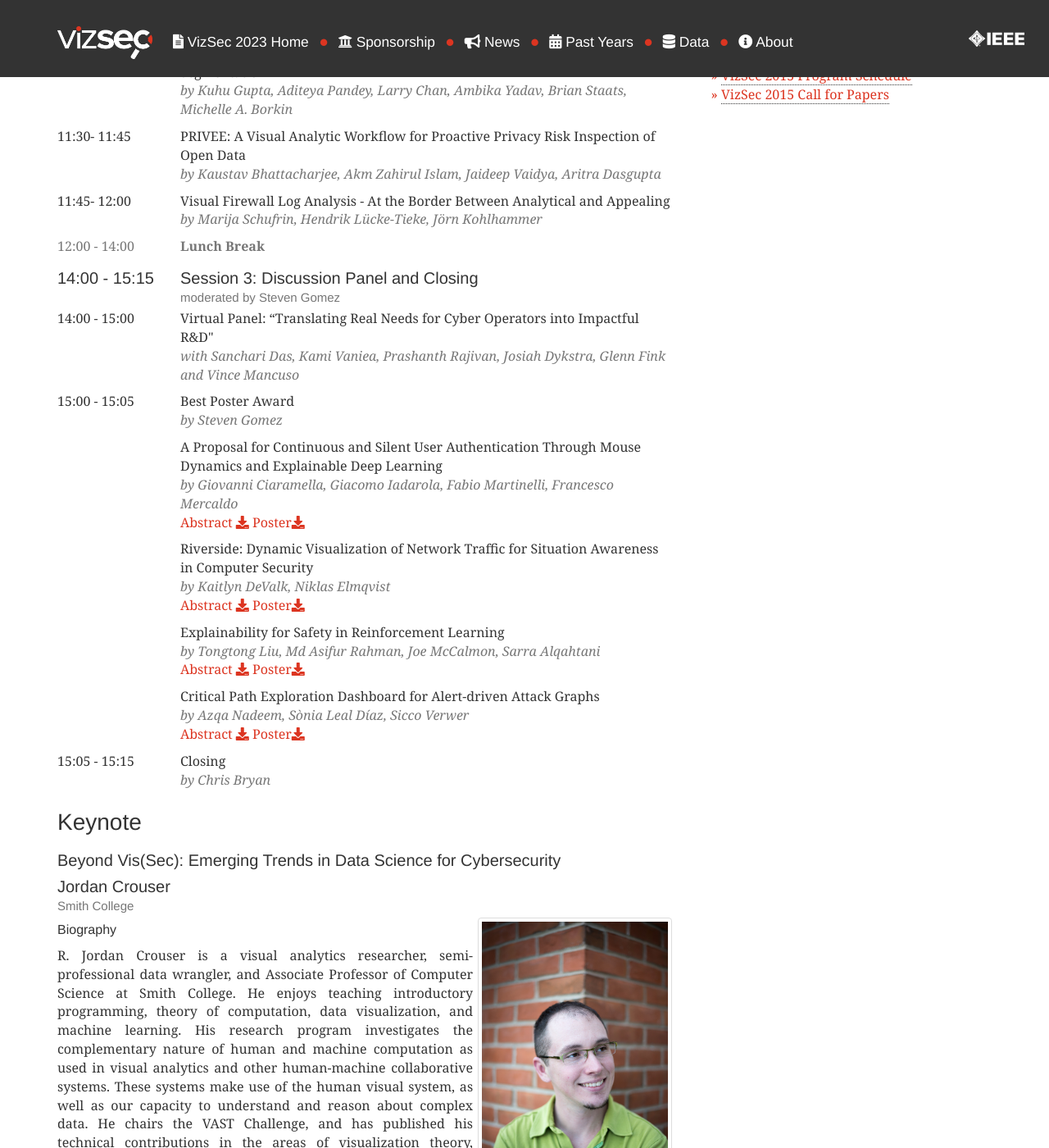
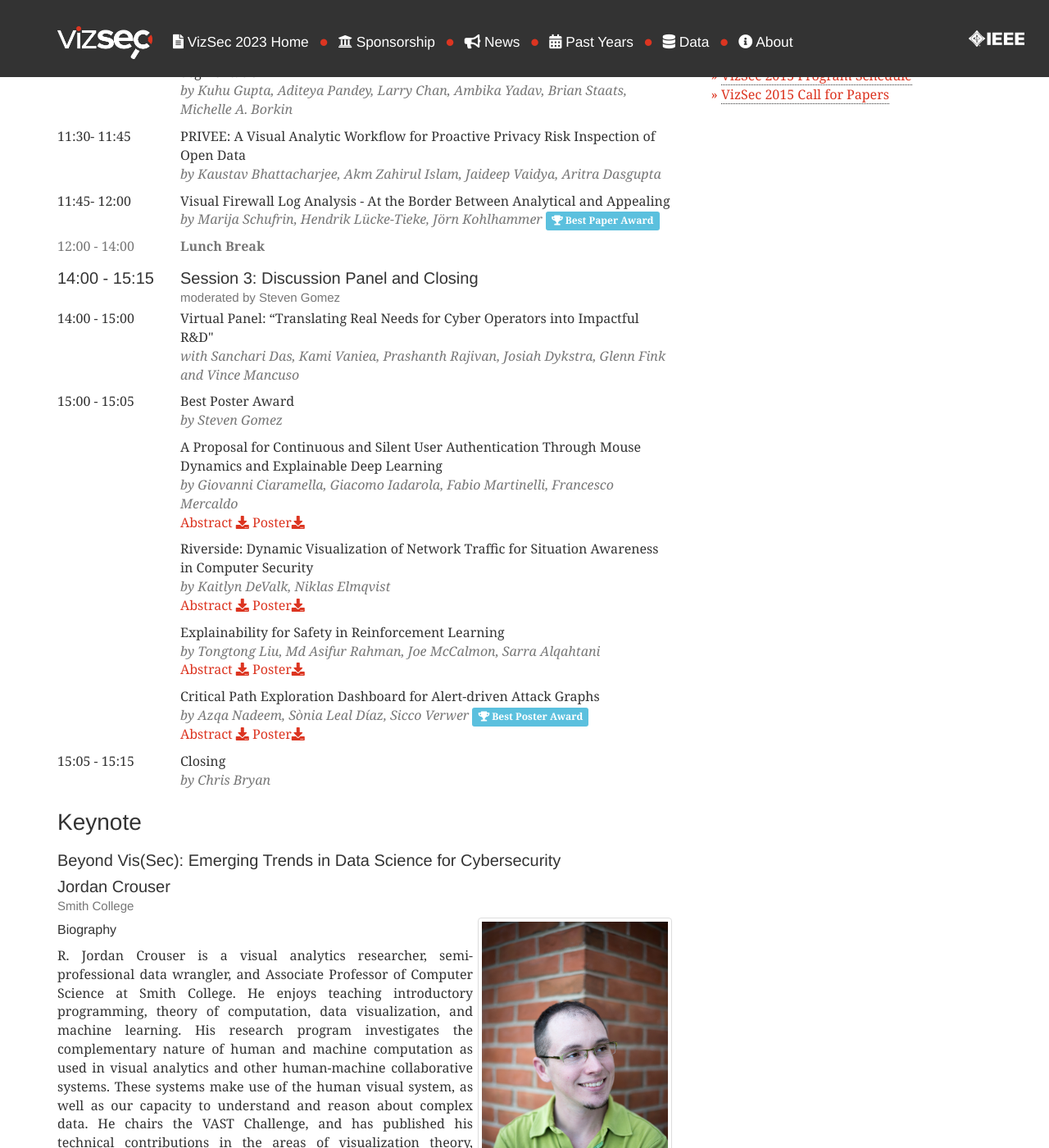
Before and after one commit to vizsec/vizsec.github.io, a Jekyll site: the page built from vizsec2022/index.html, in a window 1280 px wide and 1400 px high, scrolled down 947 px. Shown: the whole window at 82% size. Built offline with Jekyll 4.4.1, drawn with Linux system fonts in a browser that asks for light colours; nearby versions of some CDN libraries.

Commit message:
update award winners 2022

```diff
--- a/vizsec2022/index.html
+++ b/vizsec2022/index.html
@@ -90,6 +90,7 @@ custom_css: cfp_sidebar
         <div class="session-time">11:45- 12:00</div>
         <div class="session-title">Visual Firewall Log Analysis - At the Border Between Analytical and Appealing
             </br><em class="text-muted">by Marija Schufrin, Hendrik Lücke-Tieke, Jörn Kohlhammer</em>
+            <span class="label label-info"><i class="fa fa-trophy"></i> Best Paper Award</span>
         </div>
     </div>
 
@@ -148,6 +149,7 @@ custom_css: cfp_sidebar
         <div class="session-time">&nbsp;</div>
         <div class="session-title">Critical Path Exploration Dashboard for Alert-driven Attack Graphs
             </br><em class="text-muted">by Azqa Nadeem, Sònia Leal Díaz, Sicco Verwer</em>
+            <span class="label label-info"><i class="fa fa-trophy"></i> Best Poster Award</span>
             </br>
             <a href="/files/2022/vizsec_p4_abstract.pdf" target="_blank" style="border: none; text-indent: 0em;">Abstract <i class="fa fa-download"></i></a>
             <a href="/files/2022/vizsec_p4_poster.pdf" target="_blank" style="border: none; text-indent: 0em;"> Poster<i class="fa fa-download"></i></a>
--- a/vizsec2023/index.html
+++ b/vizsec2023/index.html
@@ -21,7 +21,7 @@ custom_css: cfp_sidebar
     VizSec 2023.</p>
 
 <a class="page-anchor" id="cfp"></a>
-<h3>VizSec 2022 Call for Papers</h3>
+<h3>VizSec 2023 Call for Papers</h3>
 <p>TBA</p>
 
 
```
